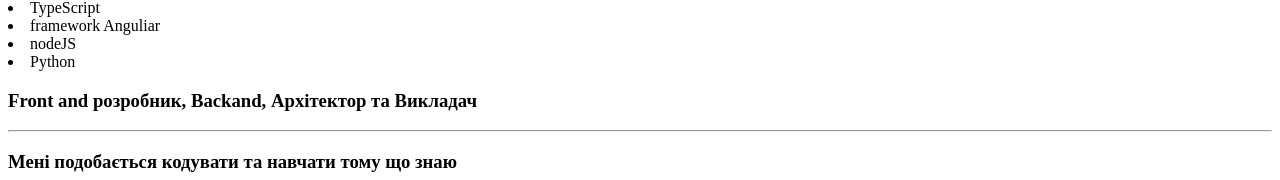
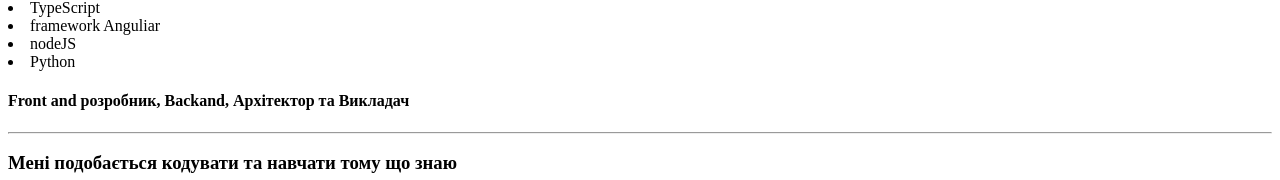
Before and after one commit to PrudnikovVetal/Prudnikov-cv, a plain HTML site: page index.html in a window 1280 px wide. Shown: the part 753-933 px from the top of the page. Drawn offline with Linux system fonts and the light colour scheme.

Commit message:
правка

```diff
--- a/index.html
+++ b/index.html
@@ -60,7 +60,7 @@
         <li>nodeJS</li>
         <li>Python</li>
     </ur>
-    <h3>Front and розробник, Backand, Архітектор та Викладач</h3>
+    <h4>Front and розробник, Backand, Архітектор та Викладач</h4>
     <hr/>
     <h3>Мені подобається кодувати та навчати тому що знаю</h3>
     <hr/>
```
